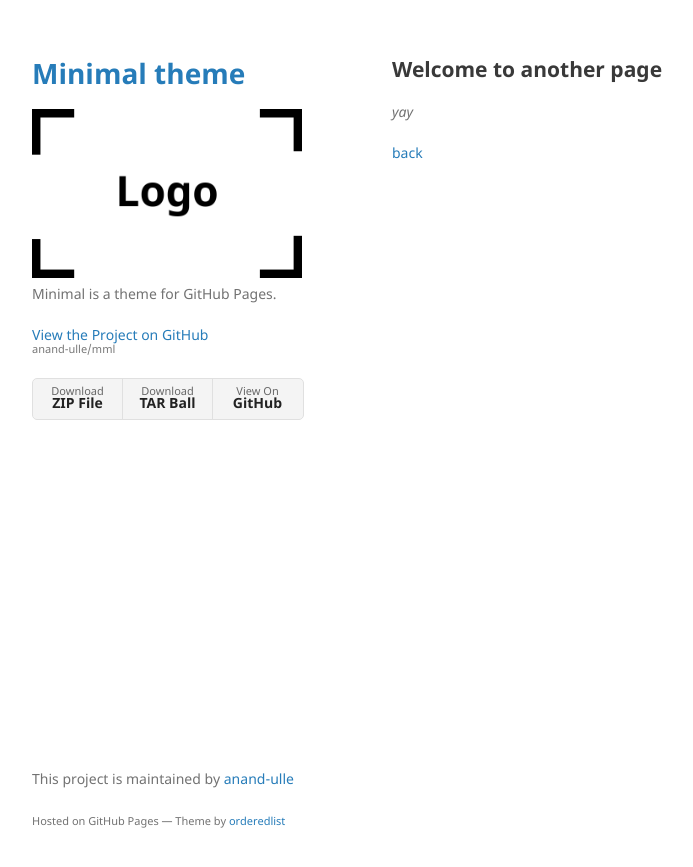
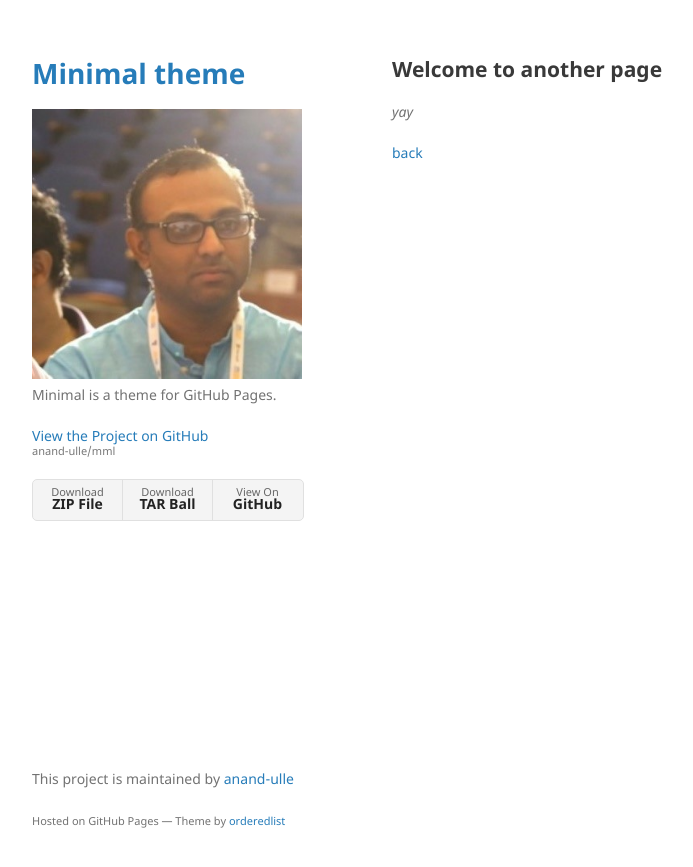
Before and after one commit to anand-ulle/mml, a Jekyll site: the page built from another-page.md, in a window 1280 px wide. Shown: the top 867 px of the page, without its empty margins (178-871 px from the left). Built offline with Jekyll 4.4.1, drawn with Linux system fonts in a browser that asks for light colours; our own code applies the rules of GitHub Pages for plain Markdown files.

Commit message:
Update _config.yml

```diff
--- a/_config.yml
+++ b/_config.yml
@@ -1,5 +1,5 @@
 title: Minimal theme
-logo: /assets/img/logo.png
+logo: /assets/img/Anand-Raj-Ulle.jpg
 description: Minimal is a theme for GitHub Pages.
 show_downloads: true
 google_analytics:
```
